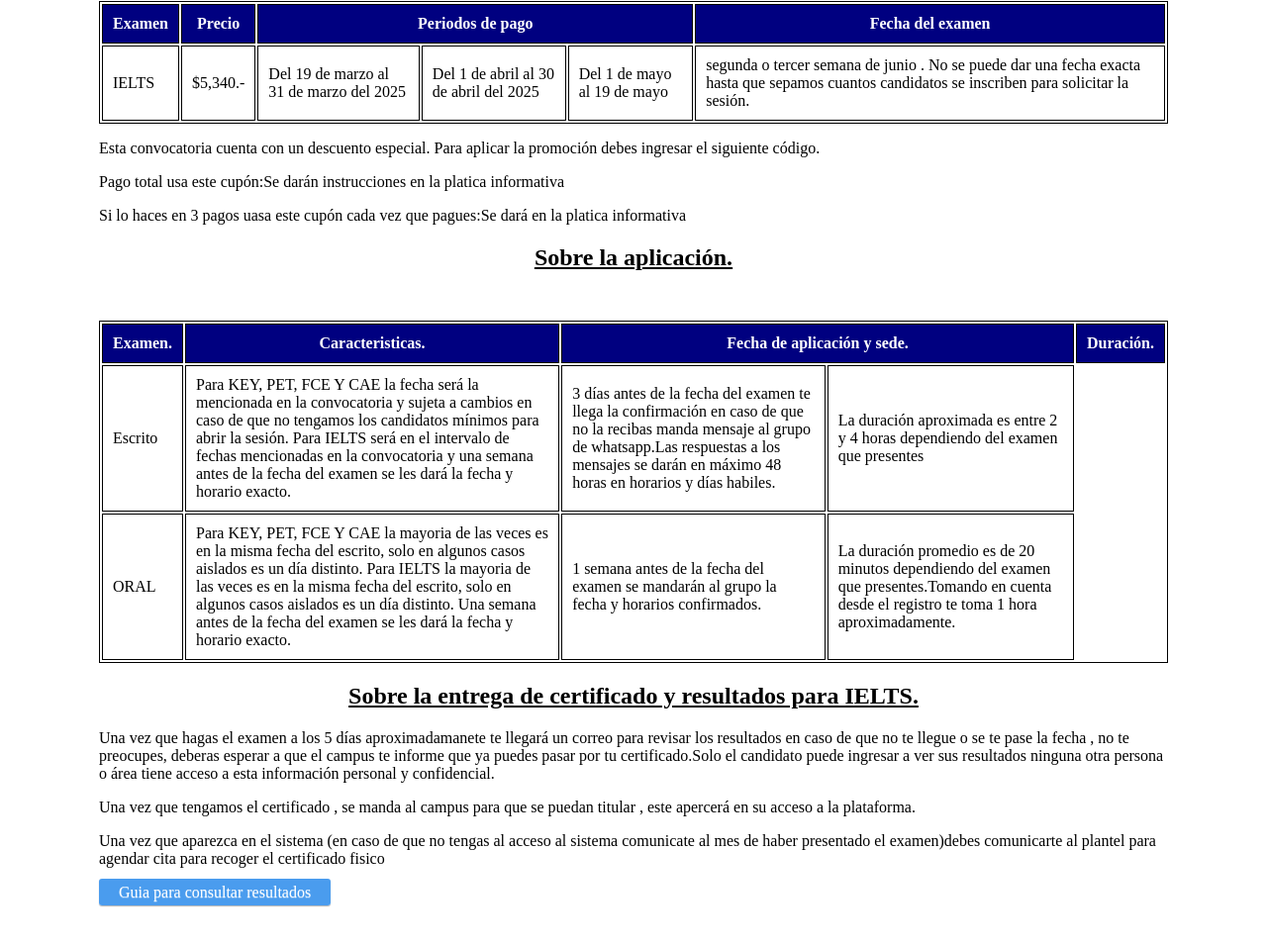
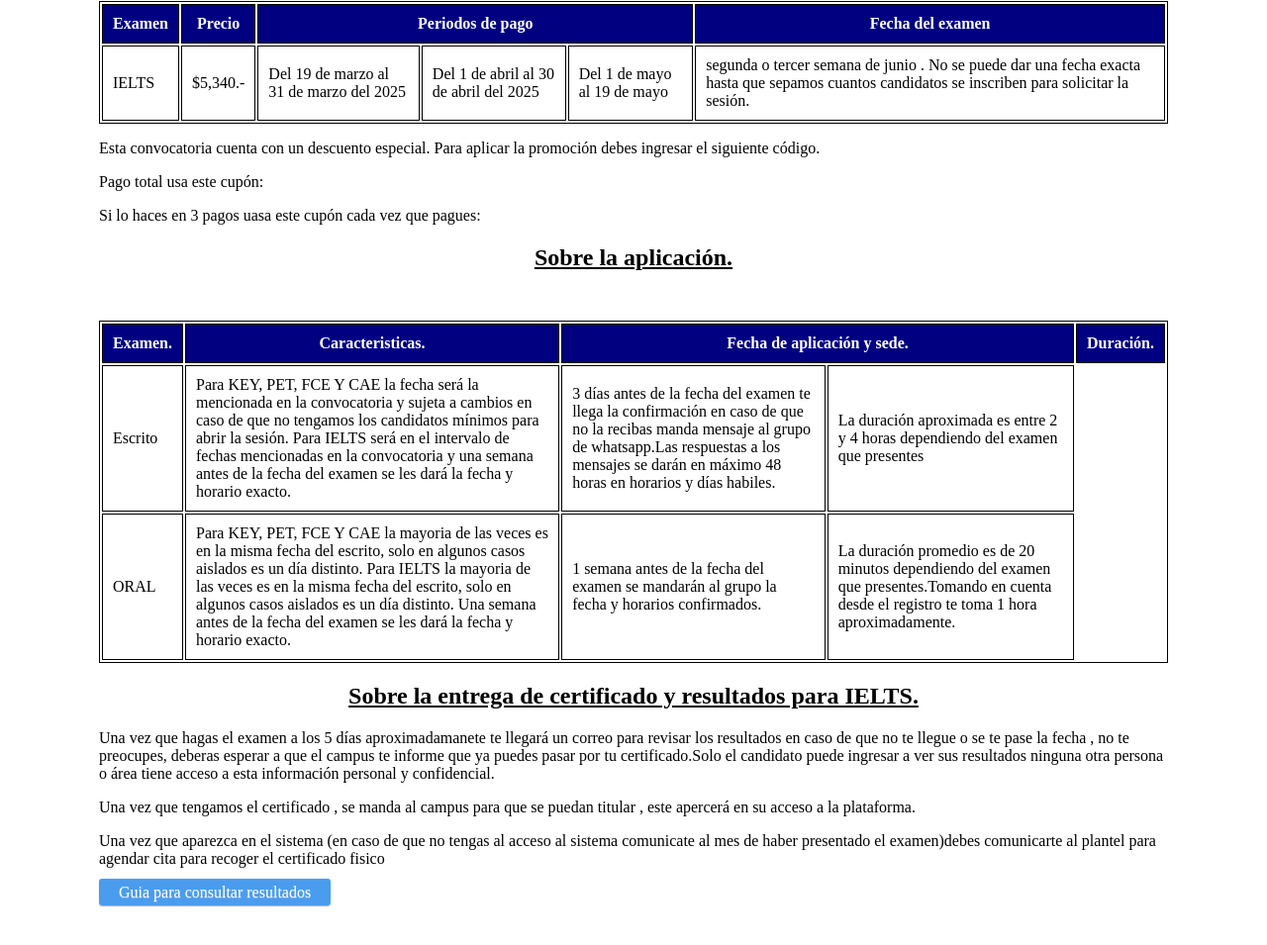
Before and after one commit to lvsihmx/certificadoih, a plain HTML site: page img/convexvalle.html in a window 1280 px wide. Shown: the part 1154-2109 px from the top of the page at 99% size. Drawn offline with Linux system fonts and the light colour scheme.

Commit message:
Update convexvalle.html

```diff
--- a/img/convexvalle.html
+++ b/img/convexvalle.html
@@ -141,8 +141,8 @@ encuentra el ejemplo en el formulario</p>
 	la promoción debes ingresar el siguiente código.</p>
 
 
-	<p>Pago total usa este cupón:Se darán instrucciones en la platica informativa</p>
-        <p>Si lo haces en 3 pagos uasa este cupón cada vez que pagues:Se dará en la platica informativa</p>
+	<p>Pago total usa este cupón:</p>
+        <p>Si lo haces en 3 pagos uasa este cupón cada vez que pagues:</p>
 
 
 <table style="width:100%">
```
